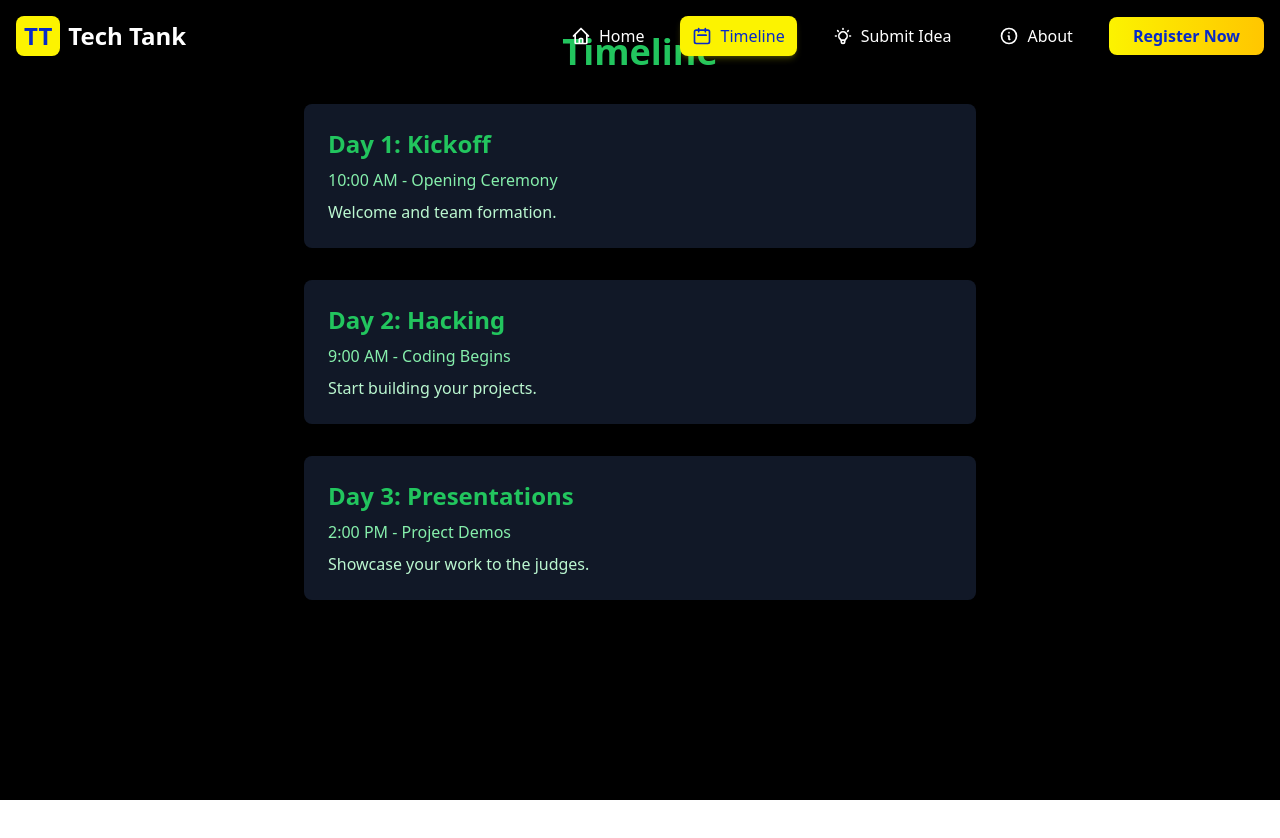
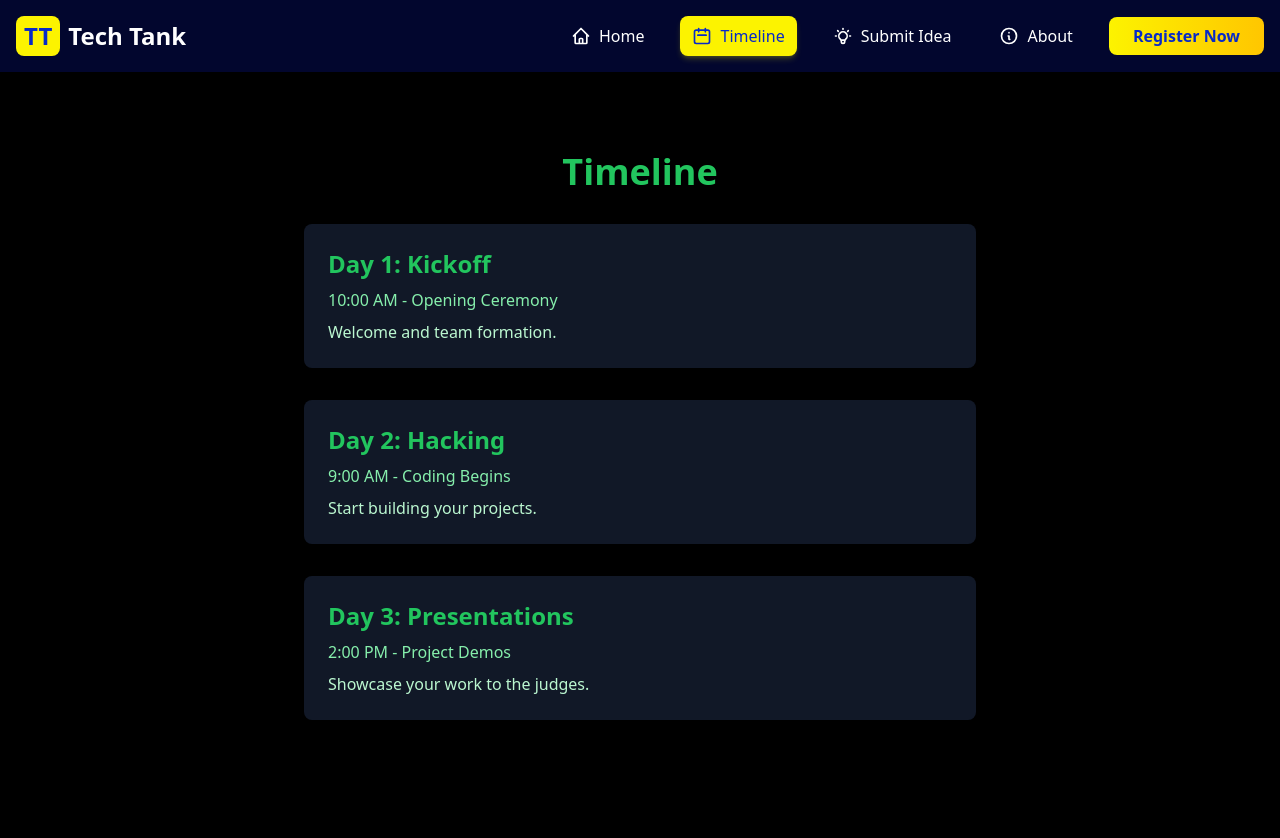
Before and after one commit to priyanshrd/hackathon-website, a React (Vite) app in the folder frontend/: page /timeline in a window 1280 px wide. Shown: the top 838 px of the page. Before the commit the page ends 800 px from the top, so only its background shows below. Built offline with nearby package versions, Linux system fonts and the light colour scheme.

Commit message:
Fixed Navbar

```diff
--- a/frontend/src/App.jsx
+++ b/frontend/src/App.jsx
@@ -11,7 +11,7 @@ const App = () => {
   return (
     <Router>
       <Navbar />
-      <div className="m-0 p-0">
+      <div className="">
         <Routes>
           <Route path="/" element={<Home />} />
           <Route path="/timeline" element={<Timeline />} />
--- a/frontend/src/components/Navbar.jsx
+++ b/frontend/src/components/Navbar.jsx
@@ -84,11 +84,11 @@ const Navbar = () => {
   ];
 
   return (
-    <nav className="navbar-container">
+    <nav className="navbar-container ">
       {/* Top bar */}
       <div
-        className={`fixed top-0 left-0 w-full z-50 transition-all duration-500 ${
-          scrolled ? 'py-2 bg-[#072ac8]/90 shadow-lg shadow-[#072ac8]/20' : 'py-4 bg-transparent'
+        className={`top-0 left-0 w-full z-50 transition-all duration-500 bg-[#02062e] ${
+          scrolled ? 'py-2 bg-[#072ac8]/90 shadow-lg shadow-[#072ac8]/20' : 'py-4'
         }`}
       >
         <div className="container mx-auto px-4 flex justify-between items-center">
--- a/frontend/src/pages/Timeline.jsx
+++ b/frontend/src/pages/Timeline.jsx
@@ -21,7 +21,7 @@ const Timeline = () => {
   ];
 
   return (
-    <div className="bg-black min-h-[100vh] p-8">
+    <div className="bg-black min-h-[100vh] p-8  pt-20">
       <h1 className="text-4xl font-bold text-green-500 mb-8 text-center animate-fade-in">
         Timeline
       </h1>
```
